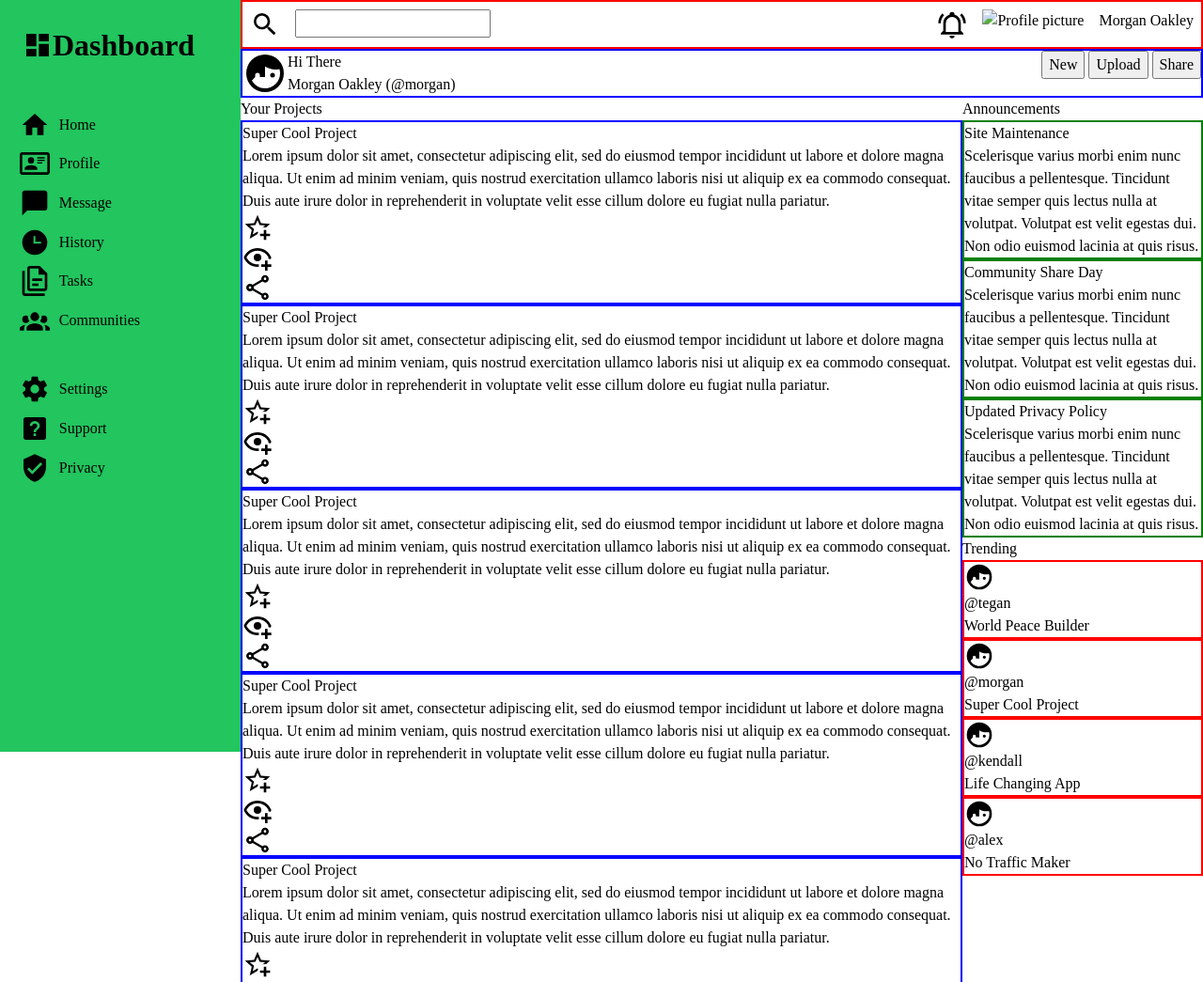
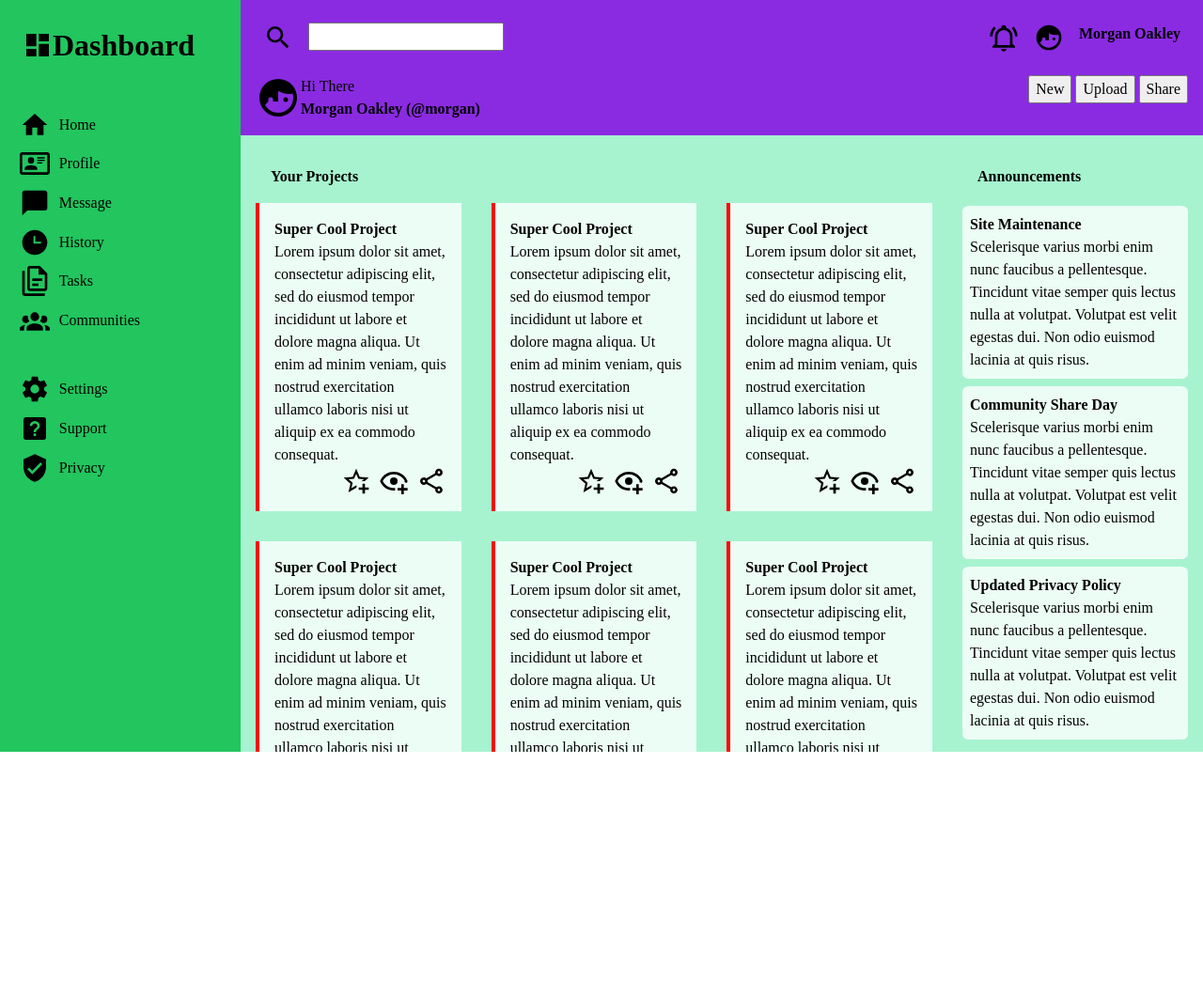
Before and after one commit to netizen112/admin-dashboard, a plain HTML site: page index.html in a window 1280 px wide. Shown: the top 1045 px of the page at 94% size. After the commit the page ends 800 px from the top, so only its background shows below. Drawn offline with Linux system fonts and the light colour scheme.

Commit message:
add styling for projects and announcements

```diff
--- a/index.html
+++ b/index.html
@@ -112,7 +112,10 @@
                             alt="notification icon"
                             class="notification-icon"
                         />
-                        <img src="" alt="Profile picture" />
+                        <img
+                            src="img/face-man-profile.svg"
+                            alt="Profile picture"
+                        />
                         <p class="navbar-line-1-name">Morgan Oakley</p>
                     </div>
                 </div>
@@ -138,16 +141,16 @@
             <div class="main">
                 <div class="projects">
                     <p class="main-heading">Your Projects</p>
+                    <div class="projects-container">
                         <div class="project project-1">
                             <p class="project-heading">Super Cool Project</p>
                             <p class="project-text">
-                            Lorem ipsum dolor sit amet, consectetur adipiscing
-                            elit, sed do eiusmod tempor incididunt ut labore et
-                            dolore magna aliqua. Ut enim ad minim veniam, quis
-                            nostrud exercitation ullamco laboris nisi ut aliquip
-                            ex ea commodo consequat. Duis aute irure dolor in
-                            reprehenderit in voluptate velit esse cillum dolore
-                            eu fugiat nulla pariatur.
+                                Lorem ipsum dolor sit amet, consectetur
+                                adipiscing elit, sed do eiusmod tempor
+                                incididunt ut labore et dolore magna aliqua. Ut
+                                enim ad minim veniam, quis nostrud exercitation
+                                ullamco laboris nisi ut aliquip ex ea commodo
+                                consequat.
                             </p>
                             <div class="icon-array">
                                 <img
@@ -169,13 +172,12 @@
                         <div class="project project-2">
                             <p class="project-heading">Super Cool Project</p>
                             <p class="project-text">
-                            Lorem ipsum dolor sit amet, consectetur adipiscing
-                            elit, sed do eiusmod tempor incididunt ut labore et
-                            dolore magna aliqua. Ut enim ad minim veniam, quis
-                            nostrud exercitation ullamco laboris nisi ut aliquip
-                            ex ea commodo consequat. Duis aute irure dolor in
-                            reprehenderit in voluptate velit esse cillum dolore
-                            eu fugiat nulla pariatur.
+                                Lorem ipsum dolor sit amet, consectetur
+                                adipiscing elit, sed do eiusmod tempor
+                                incididunt ut labore et dolore magna aliqua. Ut
+                                enim ad minim veniam, quis nostrud exercitation
+                                ullamco laboris nisi ut aliquip ex ea commodo
+                                consequat.
                             </p>
                             <div class="icon-array">
                                 <img
@@ -197,13 +199,12 @@
                         <div class="project project-3">
                             <p class="project-heading">Super Cool Project</p>
                             <p class="project-text">
-                            Lorem ipsum dolor sit amet, consectetur adipiscing
-                            elit, sed do eiusmod tempor incididunt ut labore et
-                            dolore magna aliqua. Ut enim ad minim veniam, quis
-                            nostrud exercitation ullamco laboris nisi ut aliquip
-                            ex ea commodo consequat. Duis aute irure dolor in
-                            reprehenderit in voluptate velit esse cillum dolore
-                            eu fugiat nulla pariatur.
+                                Lorem ipsum dolor sit amet, consectetur
+                                adipiscing elit, sed do eiusmod tempor
+                                incididunt ut labore et dolore magna aliqua. Ut
+                                enim ad minim veniam, quis nostrud exercitation
+                                ullamco laboris nisi ut aliquip ex ea commodo
+                                consequat.
                             </p>
                             <div class="icon-array">
                                 <img
@@ -225,13 +226,12 @@
                         <div class="project project-4">
                             <p class="project-heading">Super Cool Project</p>
                             <p class="project-text">
-                            Lorem ipsum dolor sit amet, consectetur adipiscing
-                            elit, sed do eiusmod tempor incididunt ut labore et
-                            dolore magna aliqua. Ut enim ad minim veniam, quis
-                            nostrud exercitation ullamco laboris nisi ut aliquip
-                            ex ea commodo consequat. Duis aute irure dolor in
-                            reprehenderit in voluptate velit esse cillum dolore
-                            eu fugiat nulla pariatur.
+                                Lorem ipsum dolor sit amet, consectetur
+                                adipiscing elit, sed do eiusmod tempor
+                                incididunt ut labore et dolore magna aliqua. Ut
+                                enim ad minim veniam, quis nostrud exercitation
+                                ullamco laboris nisi ut aliquip ex ea commodo
+                                consequat.
                             </p>
                             <div class="icon-array">
                                 <img
@@ -253,13 +253,12 @@
                         <div class="project project-5">
                             <p class="project-heading">Super Cool Project</p>
                             <p class="project-text">
-                            Lorem ipsum dolor sit amet, consectetur adipiscing
-                            elit, sed do eiusmod tempor incididunt ut labore et
-                            dolore magna aliqua. Ut enim ad minim veniam, quis
-                            nostrud exercitation ullamco laboris nisi ut aliquip
-                            ex ea commodo consequat. Duis aute irure dolor in
-                            reprehenderit in voluptate velit esse cillum dolore
-                            eu fugiat nulla pariatur.
+                                Lorem ipsum dolor sit amet, consectetur
+                                adipiscing elit, sed do eiusmod tempor
+                                incididunt ut labore et dolore magna aliqua. Ut
+                                enim ad minim veniam, quis nostrud exercitation
+                                ullamco laboris nisi ut aliquip ex ea commodo
+                                consequat.
                             </p>
                             <div class="icon-array">
                                 <img
@@ -281,13 +280,12 @@
                         <div class="project project-6">
                             <p class="project-heading">Super Cool Project</p>
                             <p class="project-text">
-                            Lorem ipsum dolor sit amet, consectetur adipiscing
-                            elit, sed do eiusmod tempor incididunt ut labore et
-                            dolore magna aliqua. Ut enim ad minim veniam, quis
-                            nostrud exercitation ullamco laboris nisi ut aliquip
-                            ex ea commodo consequat. Duis aute irure dolor in
-                            reprehenderit in voluptate velit esse cillum dolore
-                            eu fugiat nulla pariatur.
+                                Lorem ipsum dolor sit amet, consectetur
+                                adipiscing elit, sed do eiusmod tempor
+                                incididunt ut labore et dolore magna aliqua. Ut
+                                enim ad minim veniam, quis nostrud exercitation
+                                ullamco laboris nisi ut aliquip ex ea commodo
+                                consequat.
                             </p>
                             <div class="icon-array">
                                 <img
@@ -304,6 +302,7 @@
                                     alt="Share Icon"
                                     class="project-icon"
                                 />
+                            </div>
                         </div>
                     </div>
                 </div>
--- a/src/styles.css
+++ b/src/styles.css
@@ -43,6 +43,15 @@ h6 {
     isolation: isolate;
 }
 /*#endregion*/
+
+/* * {
+    border: 2px solid red;
+} */
+
+html {
+    max-height: 100%;
+    min-height: 100%;
+}
 
 /*#region Overall Page*/
 
@@ -114,8 +123,10 @@ body {
 /*#region Right Side*/
 /*This contains the navbar, projects, announcements and trending*/
 .right-side {
-    /* background-color: blueviolet; */
+    background-color: blueviolet;
     max-height: 100vh;
+    height: 100%;
+    overflow:scroll;
 }
 
 /*#endregion*/
@@ -124,13 +135,23 @@ body {
 
 .navbar {
     display: grid;
-    /* grid-template-rows: 1fr 3fr; */
+    padding: 1rem;
+    box-shadow: rgba(0, 0, 0, 0.1) 0px 20px 25px -5px,
+        rgba(0, 0, 0, 0.04) 0px 10px 10px -5px;
 }
 
 .navbar-line-1 {
-    border: 2px solid red;
     display: flex;
     justify-content: space-between;
+    margin-bottom: 1rem;
+}
+
+.navbar-line-1-right>img {
+    width: 2rem;
+}
+
+.navbar-line-1-name {
+    font-weight: bold;
 }
 
 .navbar-line-1-left,
@@ -141,7 +162,6 @@ body {
 }
 
 .navbar-line-2 {
-    border: 2px solid blue;
     display: flex;
     justify-content: space-between;
 }
@@ -154,6 +174,10 @@ body {
     width: 3rem;
 }
 
+.name-username {
+    font-weight: bold;
+}
+
 /*#endregion*/
 
 /*#region Projects*/
@@ -161,18 +185,75 @@ body {
 .main {
     display: grid;
     grid-template-columns: 3fr 1fr;
+    padding: 1rem;
+    max-height: 100%;
+    gap: 2rem;
+    background-color: #a7f3d0;
+
+}
+
+.main-heading {
+    font-weight: bold;
+    padding: 1rem;
+}
+
+.projects-container {
+    display: grid;
+    grid-template-columns: repeat(3, 1fr);
+    grid-template-rows: repeat(2, 1fr);
+    max-height: 100%;
+    gap: 2rem;
 }
 
 .project {
-    border: 2px solid blue;
+    text-overflow: ellipsis;
+    padding: 1rem;
+    background-color: #ecfdf5;
+    border-left: 0.3rem solid red;
+}
+
+.project:hover {
+    border-left-color: yellowgreen;
+}
+
+.project-heading {
+    font-weight: bold;
+}
+
+.icon-array {
+    display: flex;
+    gap: 0.5rem;
+    justify-content: end;
+}
+
+.project-icon {
+    cursor: pointer;
 }
 
 /*#endregion*/
 
 /*#region Announcements*/
 
+.announcements {
+    display: flex;
+    flex-direction: column;
+    gap: 0.2rem;
+}
+
+.announcements-container {
+    display: flex;
+    flex-direction: column;
+    gap: 0.5rem;
+}
+
 .announcement {
-    border: 2px solid green;
+    background-color: #ecfdf5;
+    padding: 0.5rem;
+    border-radius: 3%;
+}
+
+.announcement-heading {
+    font-weight: bold;
 }
 
 /*#endregion*/
@@ -180,7 +261,6 @@ body {
 /*#region Trending*/
 
 .trending-item {
-    border: 2px solid red;
 }
 
 /*#endregion*/
```
Lines whose indentation alone changed are shown as unchanged.
